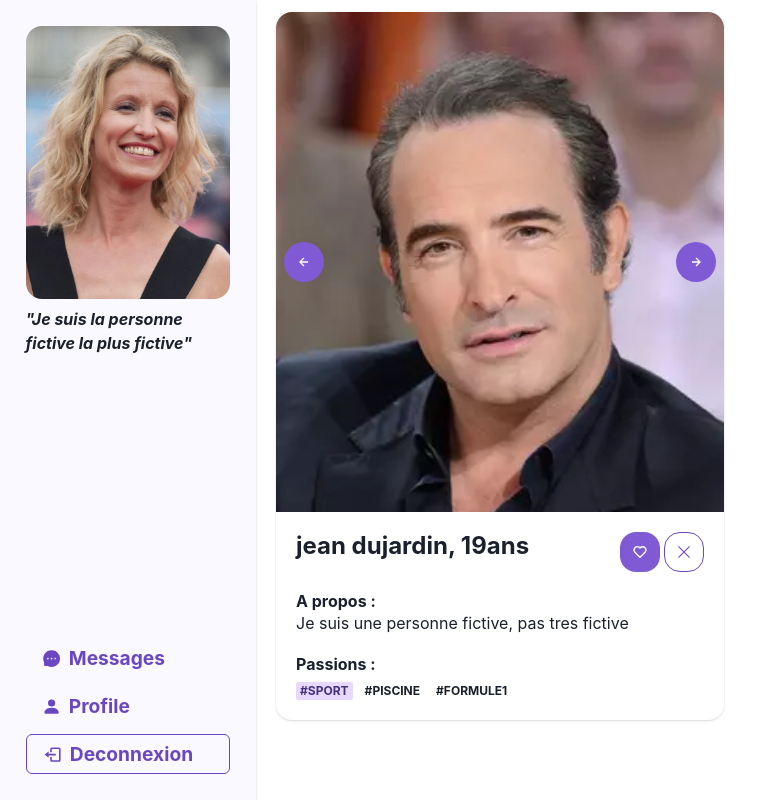
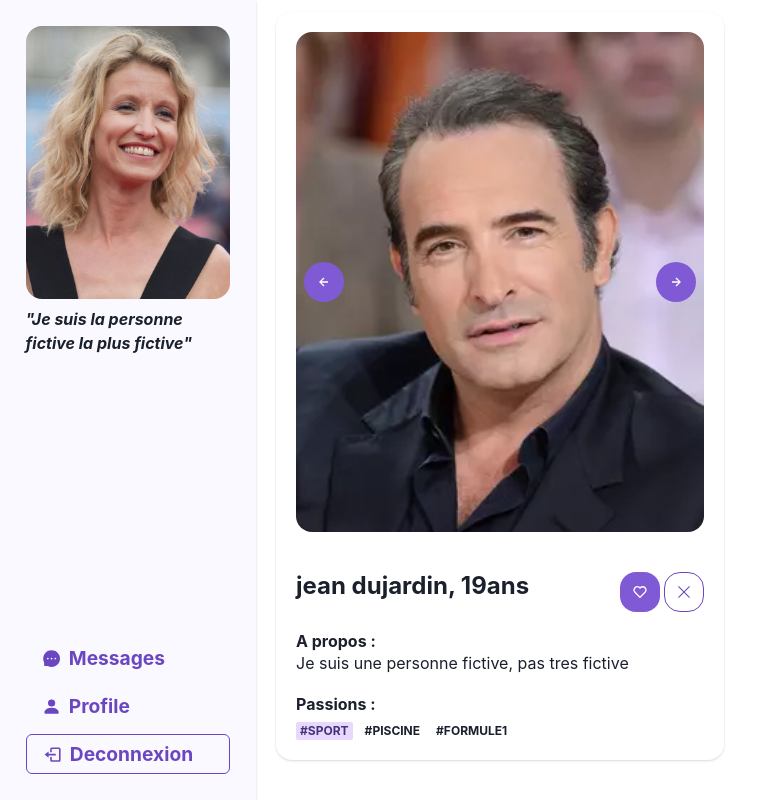
Before and after one commit to Gagl08/projet-web4, a Next.js app: page /dashboard in a window 1280 px wide. Shown: the whole page, without its empty margins (0-763 px from the left). Built offline with nearby package versions, Linux system fonts and the light colour scheme; no server answers; sample sign-in values are in the browser's storage.

Commit message:
Update Schema User gender
Took 15 minutes

```diff
--- a/src/components/Carousel.tsx
+++ b/src/components/Carousel.tsx
@@ -3,32 +3,32 @@ import {Flex, IconButton} from '@chakra-ui/react';
 import { BiLeftArrowAlt, BiRightArrowAlt } from "react-icons/bi";
 
 interface Props {
-  images: string[];
+  images: string[]
+  borderRadius?: string | number;
 }
 
-const Carousel = ({images}: Props) => {
+const Carousel = ({images, borderRadius: bRadius}: Props) => {
   const [currentIndex, setCurrentIndex] = useState(0);
 
   const handleClickPrevious = () => {
     setCurrentIndex(
         (currentIndex === 0)
-            ? images.length - 1
-            : currentIndex - 1,
+            ? images.length - 1 : currentIndex - 1,
     );
   };
 
   const handleClickNext = () => {
     setCurrentIndex(
         (currentIndex === images.length - 1)
-            ? 0
-            : currentIndex + 1,
+            ? 0 : currentIndex + 1,
     );
   };
 
   return (
-      <Flex px={2} align="center" justify={'space-between'}
+      <Flex px={2} align="center" borderRadius={bRadius} overflow={"hidden"} justify={'space-between'}
             bgImage={images[currentIndex]} bgSize={'cover'} width={'100%'}
             height={500}>
+
         <IconButton aria-label="left-arrow" colorScheme="purple"
                     borderRadius="full" onClick={handleClickPrevious}>
           <BiLeftArrowAlt/>
@@ -38,6 +38,7 @@ const Carousel = ({images}: Props) => {
                     borderRadius="full" onClick={handleClickNext}>
           <BiRightArrowAlt/>
         </IconButton>
+
       </Flex>
   );
 };
--- a/src/components/layout/dashboard/card_user/CardUser.jsx
+++ b/src/components/layout/dashboard/card_user/CardUser.jsx
@@ -5,7 +5,7 @@ import {
   CardBody,
   IconButton,
   Heading,
-  Box
+  Box, CardHeader,
 } from '@chakra-ui/react';
 import Carousel from '../../../Carousel';
 import {BiHeart} from 'react-icons/bi';
@@ -27,7 +27,9 @@ export default function CardUser(props) {
 
   return (
     <Card maxW="md" borderRadius={'1rem'} overflow={'hidden'}>
-      <Carousel images={interestingUser.images}/>
+      <CardHeader>
+        <Carousel borderRadius={"1rem"} images={interestingUser.images}/>
+      </CardHeader>
 
       <CardBody>
         <Flex justify={'space-between'} mb={'20px'}>
```
Also changed, not shown: 1 other file (tests, documents, lock files or other folders).
